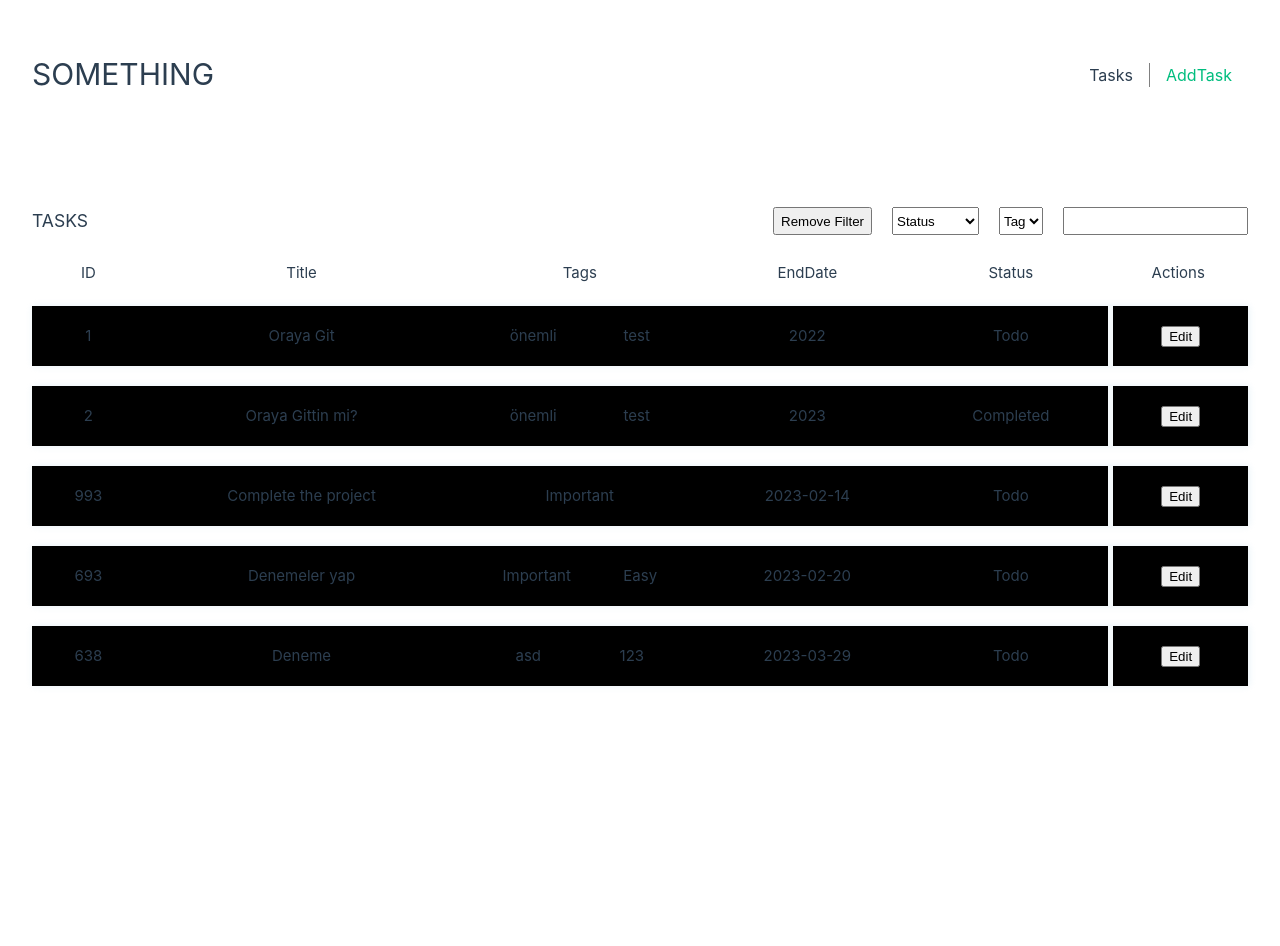
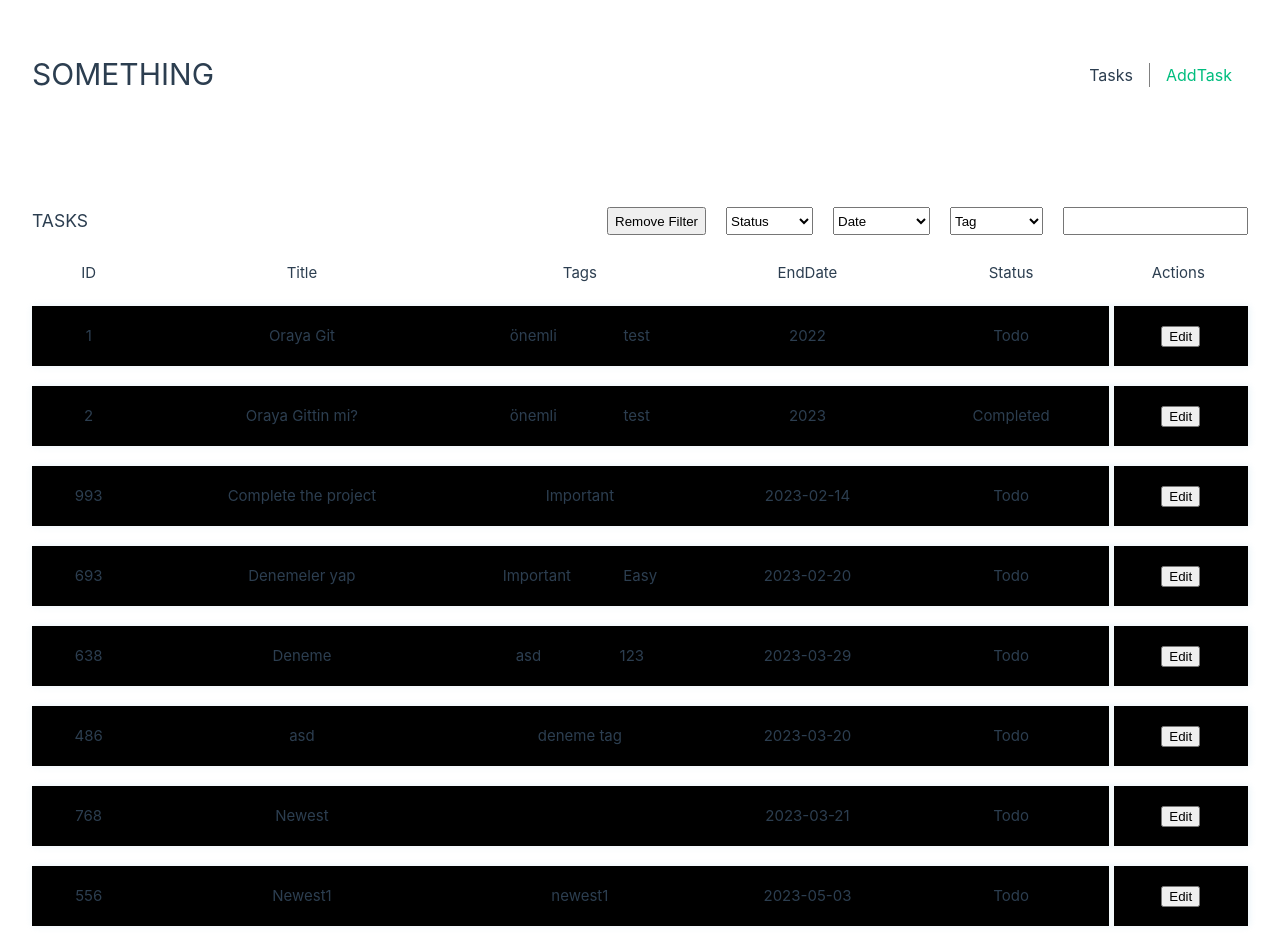
Before and after one commit to furkanevin/Vue-Tasks, a Vue app: page / in a window 1280 px wide. Before the commit the page ends 864 px from the top, so only its background shows below. Built offline with nearby package versions, Linux system fonts and the light colour scheme; data requests are answered from the project's data file.

Commit message:
filtering and sorting upd.

```diff
--- a/db.json
+++ b/db.json
@@ -53,6 +53,34 @@
       "endDate": "2023-03-29",
       "title": "Deneme",
       "desc": "selam"
+    },
+    {
+      "id": "486",
+      "tags": [
+        "deneme tag"
+      ],
+      "status": "Todo",
+      "title": "asd",
+      "endDate": "2023-03-20",
+      "desc": "nicü"
+    },
+    {
+      "id": "768",
+      "tags": [],
+      "status": "Todo",
+      "title": "Newest",
+      "endDate": "2023-03-21",
+      "desc": "noyou"
+    },
+    {
+      "id": "556",
+      "tags": [
+        "newest1"
+      ],
+      "status": "Todo",
+      "title": "Newest1",
+      "endDate": "2023-05-03",
+      "desc": "noo"
     }
   ]
 }
--- a/src/stores/store.js
+++ b/src/stores/store.js
@@ -18,6 +18,14 @@ export const useTaskStore = defineStore('taskStore', {
           this.tasks = res.data
           this.filtredTasks = res.data
           this.isLoading = false
+
+          res.data.forEach((task) => {
+            if (this.tags.includes(...task.tags)) {
+              return
+            } else {
+              this.tags.push(...task.tags)
+            }
+          })
         })
         .catch((err) => console.log(err))
     },
@@ -27,20 +35,32 @@ export const useTaskStore = defineStore('taskStore', {
         .post('http://localhost:3030/tasks', newTask)
         .then(() => {
           this.tasks.push(newTask)
-          // if(newTask.tags.icludes = )
-          // this.tags.push()
+          this.tags.push(...newTask.tags)
         })
         .catch((err) => console.log(err))
     },
 
-    filterByDone(status) {
-      this.filtredTasks = this.tasks.sort((a, b) => {
+    orderByStatus(status) {
+      this.tasks.sort((a, b) => {
         if (status === 'Todo') {
           if (a.title < b.title) return -1
           if (a.title > b.title) return 1
         } else {
           if (a.title > b.title) return -1
           if (a.title < b.title) return 1
+        }
+        return 0
+      })
+    },
+
+    orderByDate(param) {
+      this.tasks.sort((a, b) => {
+        if (param === 'dsc') {
+          if (a.endDate < b.endDate) return -1
+          if (a.endDate > b.endDate) return 1
+        } else {
+          if (a.endDate > b.endDate) return -1
+          if (a.endDate < b.endDate) return 1
         }
         return 0
       })
@@ -53,6 +73,9 @@ export const useTaskStore = defineStore('taskStore', {
         )
       } else this.filtredTasks = this.tasks
     },
+    filterByTag(selectedTag) {
+      this.filtredTasks = this.tasks.filter((i) => i.tags.includes(selectedTag))
+    },
     removeFilters() {
       this.filtredTasks = this.tasks
     }
--- a/src/views/TaskList.vue
+++ b/src/views/TaskList.vue
@@ -17,17 +17,27 @@ const taskStore = useTaskStore()
 
       <div class="table-filter">
         <button @click="taskStore.removeFilters()">Remove Filter</button>
-        <select name="Status" @change="$event => taskStore.filterByDone($event.target.value)" >
+
+        <select name="Status" @change="$event => taskStore.orderByStatus($event.target.value)" >
           <option selected hidden>Status</option>
           <option value="Todo">Todo</option>
           <option value="Completed" >Completed</option>
         </select>
 
-        <select name="Tag" >
+        <select name="Status" @change="$event => taskStore.orderByDate($event.target.value)" >
+          <option selected hidden>Date</option>
+          <option value="asc">Newest First</option>
+          <option value="dsc" >Oldest First</option>
+        </select>
+
+        <select name="Tag" @change="$event => taskStore.filterByTag($event.target.value)" >
           <option selected hidden>Tag</option>
+          <option v-for="tag,i in taskStore.tags" :value="tag" :key="i">{{ tag }}</option>
         </select>
 
         <input type="text" @input="$event => taskStore.filterByQuery($event.target.value)">
+
+
       </div>
     </div>
 
```
